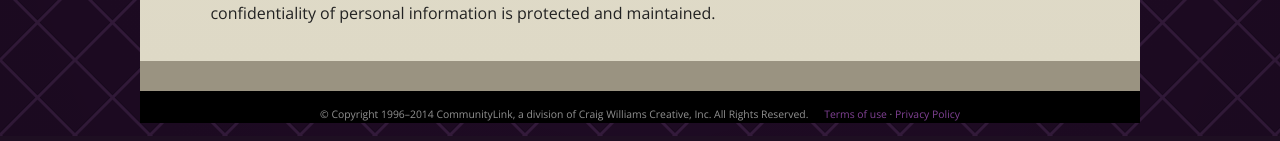
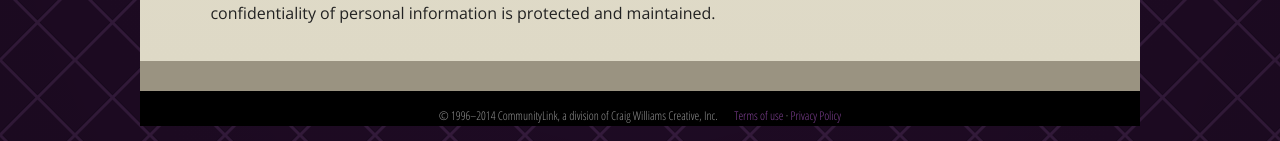
Before and after one commit to millerc/cldotcom, a Django app: page /legal/ in a window 1280 px wide. Shown: the part 2490-2631 px from the top of the page. Run offline with Django 3.2, Linux system fonts and the light colour scheme; parts of the project's set-up code (start-up, migrations or seed data) failed here and were passed over; some web fonts are replaced.

Commit message:
Footer content and CSS changes.

```diff
--- a/cldj/cldj/templates/base.html
+++ b/cldj/cldj/templates/base.html
@@ -66,8 +66,8 @@
   <div class="row">
     <footer>
         <p>
-          &copy; Copyright 1996&ndash;{% now "Y" %} CommunityLink, <br class="hide-for-medium-up" />a division of Craig Williams Creative, Inc. All Rights Reserved.
-          &emsp;
+          &copy; 1996&ndash;{% now "Y" %} CommunityLink, a division of Craig Williams Creative, Inc.
+          &emsp;<br class="hide-for-medium-up" />
           <a href="{% url "legal" %}#terms">Terms of use</a> &middot; <a href="{% url "legal" %}#privacy">Privacy Policy</a>
         </p>
     </footer>
--- a/httpdocs/sass/app.scss
+++ b/httpdocs/sass/app.scss
@@ -220,7 +220,8 @@ footer {
   color: $medium-gray;
   background-color: #000;
   text-align: center;
-  font-size: 0.65em;
+  font-family: 'Open Sans Condensed', serif;
+  font-size: 0.75em;
   a { color: lighten($primary-color, 5%); }
   a:hover { color: lighten($primary-color, 10%); }
   a:active { position: relative; top: 0.1em; }
```
Also changed, not shown: httpdocs/css/app.css.
